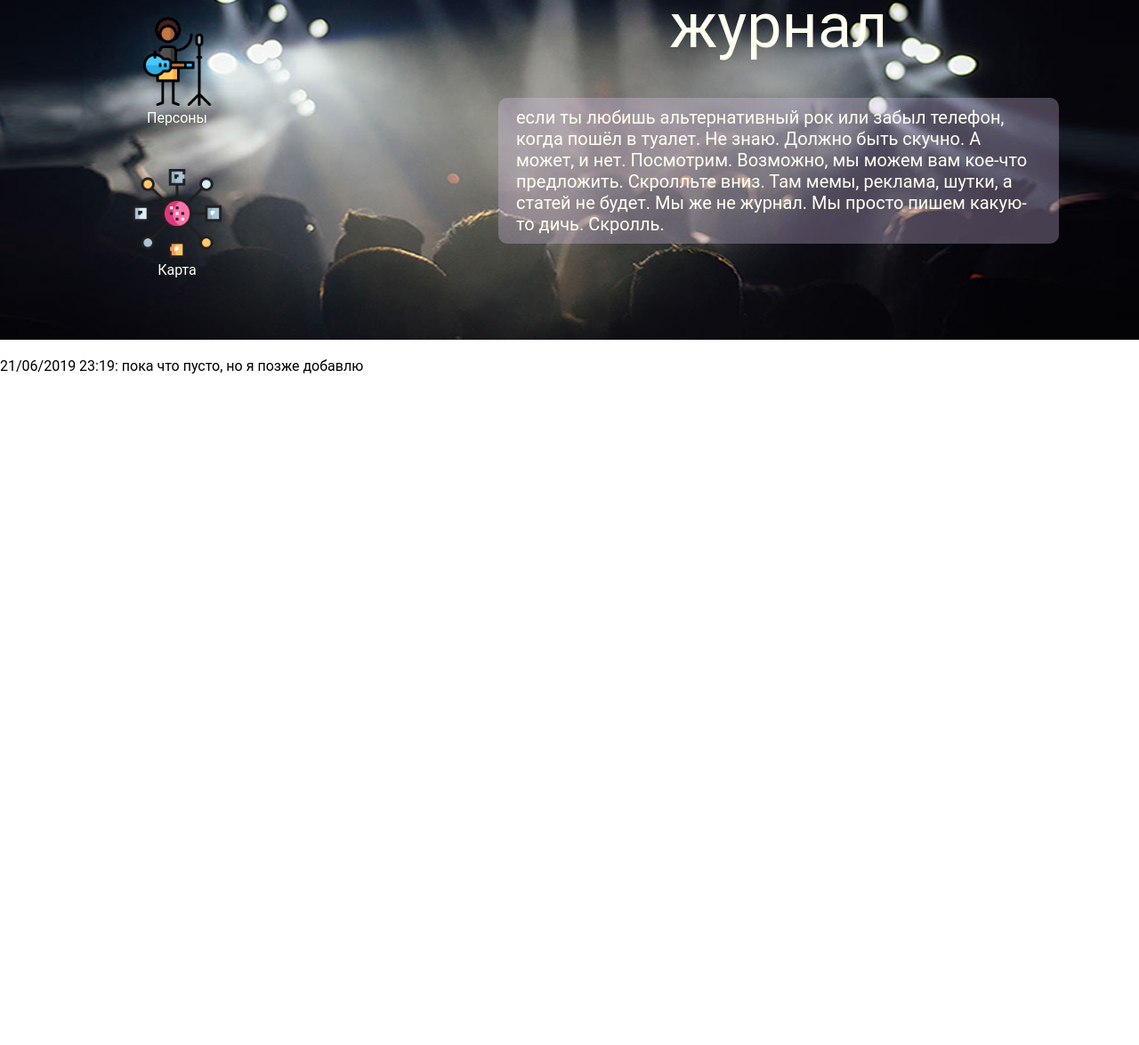
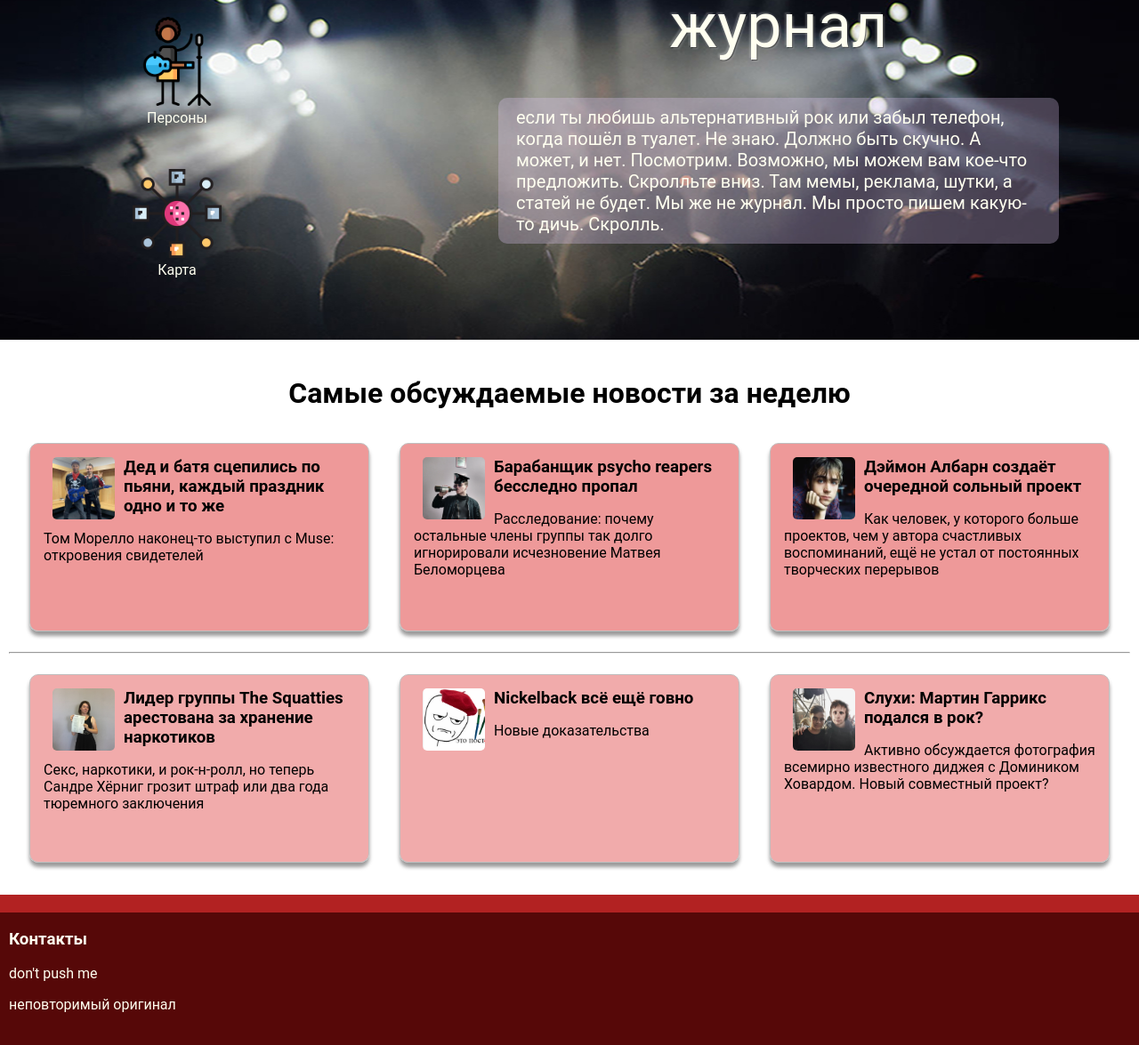
Before and after one commit to psychoreaper/praktika, a plain HTML site: page 3/index.html in a window 1280 px wide. Shown: the part 324-1499 px from the top of the page at 89% size. Before the commit the page ends 800 px from the top, so only its background shows below. Drawn offline with Linux system fonts and the light colour scheme.

Commit message:
2019/06/23
edited old files

```diff
--- a/3/index.html
+++ b/3/index.html
@@ -9,16 +9,16 @@
 <div class="header">
     <div class="head-logo">
         <div class="hl"><img src="img/head-logo.png" alt="logo"></div>
-        <div class="hl"><h1>Вестник альтофага</h1></div>
+        <div class="hl"><h1>dankshines inc.</h1></div>
         <div><input type="text" placeholder="Видимость поиска"></div>
     </div>
     <div class="head-menu">
         <div class="inner">
-            <div class="hm-item"><a href="index.html">ссылка 1</a></div>
-            <div class="hm-item"><a href="index.html">ссылка 2</a></div>
-            <div class="hm-item"><a href="index.html">ссыкло</a></div>
-            <div class="hm-item"><a href="index.html">щачло карпа</a></div>
-            <div class="hm-item"><a href="index.html">а я люблю собак</a></div>
+            <div class="hm-item"><a href="index.html">Новости</a></div>
+            <div class="hm-item"><a href="index.html">Архив</a></div>
+            <div class="hm-item"><a href="index.html">Персоны</a></div>
+            <div class="hm-item"><a href="index.html">Карта</a></div>
+            <div class="hm-item"><a href="index.html">Партнёрам</a></div>
         </div>
     </div>
 </div>
@@ -42,8 +42,51 @@
     </div>
 </div>
 <div class="content">
-    <p>21/06/2019 23:19: пока что пусто, но я позже добавлю</p>
+    <div class="content-inner">
+        <h1>Самые обсуждаемые новости за неделю</h1>
+        <div class="con-item ci-top">
+            <img src="img/morello.jpg" alt="Морелло">
+            <h3>Дед и батя сцепились по пьяни, каждый праздник одно и то же</h3>
+            <p>Том Морелло наконец-то выступил с Muse: откровения свидетелей</p>
+        </div>
+        <div class="con-item ci-top">
+            <img src="img/alc.png" alt="беломорцев">
+            <h3>Барабанщик psycho reapers бесследно пропал</h3>
+            <p>Расследование: почему остальные члены группы так долго игнорировали исчезновение Матвея Беломорцева</p>
+        </div>
+        <div class="con-item ci-top">
+            <img src="img/damon.png" alt="димон">
+            <h3>Дэймон Албарн создаёт очередной сольный проект</h3>
+            <p>Как человек, у которого больше проектов, чем у автора счастливых воспоминаний, ещё не устал от постоянных
+                творческих перерывов</p>
+        </div>
+
+        <hr>
+
+        <div class="con-item ci-bottom">
+            <img src="img/mugshot.JPG" alt="атата">
+            <h3>Лидер группы The Squatties арестована за хранение наркотиков</h3>
+            <p>Секс, наркотики, и рок-н-ролл, но теперь Сандре Хёрниг грозит штраф или два года тюремного заключения</p>
+        </div>
+        <div class="con-item ci-bottom">
+            <img src="img/nb.jpg" alt="ого, ничего себе">
+            <h3>Nickelback всё ещё говно</h3>
+            <p>Новые доказательства</p>
+        </div>
+        <div class="con-item ci-bottom">
+            <img src="img/garrix.png" alt="Гаррикс">
+            <h3>Слухи: Мартин Гаррикс подался в рок?</h3>
+            <p>Активно обсуждается фотография всемирно известного диджея с Домиником Ховардом. Новый совместный
+                проект?</p>
+        </div>
+    </div>
 </div>
-<div class="footer"></div>
+<div class="footer">
+    <div class="footer-inner">
+        <h3>Контакты</h3>
+        <p><a href="https://vk.com/pepperlisa">don't push me</a></p>
+        <p><a href="https://de.ifmo.ru">неповторимый оригинал</a></p>
+    </div>
+</div>
 </body>
 </html>
--- a/3/style.css
+++ b/3/style.css
@@ -21,7 +21,7 @@ body {
 }
 
 .header h1{
-    margin: 10px 0;
+    margin: 15px 0;
 }
 
 .hl img {
@@ -105,6 +105,7 @@ body {
     padding: 40px;
     text-align: center;
     font-size: 70px;
+    text-shadow: -2px -2px 2px rgba(255,255,255,0.2), 2px 2px 2px rgba(255,255,255,0.2), 1px 1px 1px rgba(0,0,0,0.7);
 }
 
 .intro .info {
@@ -142,6 +143,81 @@ body {
 
 .content{
     position: absolute;
-    top: 710px;
+    top: 706px;
     left: 0;
+    min-width: 1260px;
+    display: block;
+    width: 100%;
+    padding: 20px 0;
 }
+
+.content-inner {
+    width: 1260px;
+    margin: 0 auto;
+    text-align: center;
+}
+
+.con-item {
+    position: relative;
+    width: 350px;
+    height: 180px;
+    border: 1px solid silver;
+    border-radius: 10px;
+    padding: 15px;
+    box-shadow: 0 5px 4px rgba(0,0,0,0.4);
+
+    display: inline-block;
+    margin: 15px;
+    text-align: left;
+    vertical-align: top;
+}
+
+.ci-top {
+    background-color: rgba(225, 69, 69, 0.55);
+}
+
+.ci-bottom {
+    background-color: rgba(225, 69, 69, 0.45);
+}
+
+.con-item img {
+    float: left;
+    width: 70px;
+    height: 70px;
+    border-radius: 5px;
+    margin: 0 10px;
+}
+
+.con-item:hover{
+    box-shadow: 0 3px 2px rgba(0,0,0,0.4);
+    background-color: rgba(225, 69, 69, 0.35);
+}
+
+.con-item h3{
+    margin: 0;
+}
+
+.footer {
+    position: absolute;
+    top: 1330px;
+    left: 0;
+    border-top: 20px solid firebrick;
+    background-color: #560808;
+    color: ivory;
+    width: 100%;
+}
+
+.footer-inner {
+    width: 1260px;
+    margin: 0 auto;
+    padding-bottom: 20px;
+}
+
+.footer-inner a {
+    text-decoration: none;
+    color: ivory;
+}
+
+.footer-inner ul{
+    list-style-type: none;
+}
```
Also changed, not shown: 3/img/alc.png (added), 3/img/damon.png (added), 3/img/garrix.png (added), 3/img/morello.jpg (added), 3/img/mugshot.JPG (added), 3/img/nb.jpg (added), 3/img/news.jpg (added).
